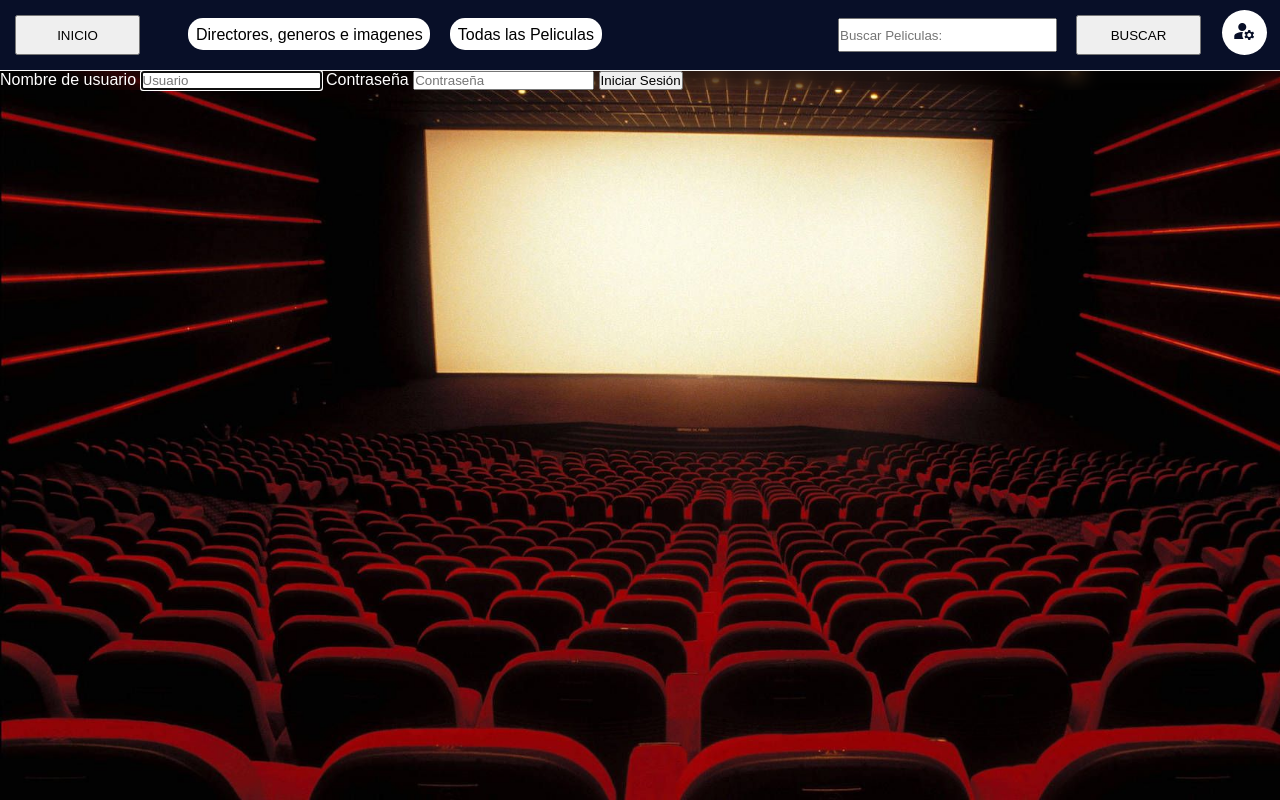
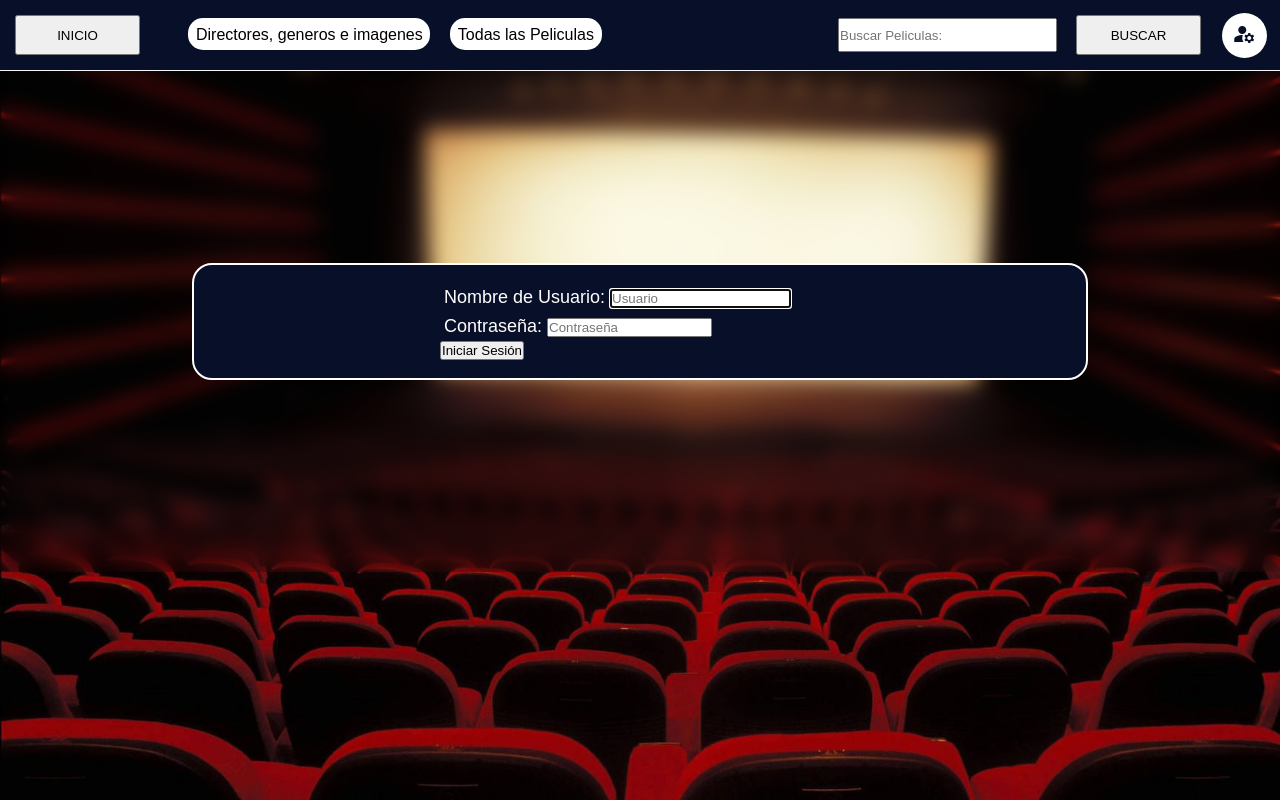
Before and after one commit to FacundoElizalde/Trabajo-Final-Programaci-n-II, a Flask app: page /login in a window 1280 px wide. Run offline with Flask 3, Linux system fonts and the light colour scheme.

Commit message:
Inicio de estilos de Inicio de Sesion

```diff
--- a/static/css/e_index.css
+++ b/static/css/e_index.css
@@ -142,14 +142,30 @@ h1{
 .fondo_deco{
     padding: 0.01%;
 }
+.login_deco{
+    padding: 15%;
+}
 .form{
     color: white;
     font-family: Arial;
+    display: flex;
+    flex-direction: column;
+    align-items: center;
+    border: 2px solid white;
+    border-radius: 20px;
+    background-color: #080f28;
+    padding: 2%;
+}
+.username_deco, .contraseña_deco{
+    padding: 1%;
+    width: 400px;
+    font-size: 18px;
 }
 .form-container > div {
     display: flex;
     align-items: center;
     margin-bottom: 10px;
+
 }
 .form-container label {
     width: 170px;
--- a/templates/all.html
+++ b/templates/all.html
@@ -9,11 +9,10 @@
                     <a href="/pelicula/{{ movie['nombre'] }}">
                       <img src="{{ movie['img'] }}" alt="imagen" width="200px" height="300px">
                     </a>
-                      <p>{{ movie['nombre'] }}</p>
                   </div>
               {% endfor %}
           {% else %}
-              <h1>No se encontró ninguna película.</h1>
+              <h1>No hay peliculas.</h1>
           {% endif %}
     </div>
 </article>
--- a/templates/perfil.html
+++ b/templates/perfil.html
@@ -1,15 +1,27 @@
 {% extends './peliculas.html' %}
 
 {% block content %}
-<div class="iniciosesion">
+<div class="login_deco">
+
   <div class="form">
+
     <form method="POST">
-      <label for="username">Nombre de usuario</label>
-      <input type="text" placeholder="Usuario" name="username" required autofocus id="input_texto">
-      <label for="password">Contraseña</label>
-      <input type="password" placeholder="Contraseña" name="password" required id="input_texto">
+
+      <div class="username_deco">
+        <label for="username">Nombre de Usuario: </label>
+        <input type="text" placeholder="Usuario" name="username" required autofocus id="input_texto" item-height="18px">
+      </div>
+
+      <div class="contraseña_deco">
+        <label for="password">Contraseña: </label>
+        <input type="password" placeholder="Contraseña" name="password" required id="input_texto" size="18">
+      </div>
+
       <input type="submit" value="Iniciar Sesión" id="boton_iniciar_sesion">
+
     </form>
+
   </div>
+
 </div>
 {% endblock %}
```
Also changed, not shown: templates/dirandgen.html (+1 -10 lines).
